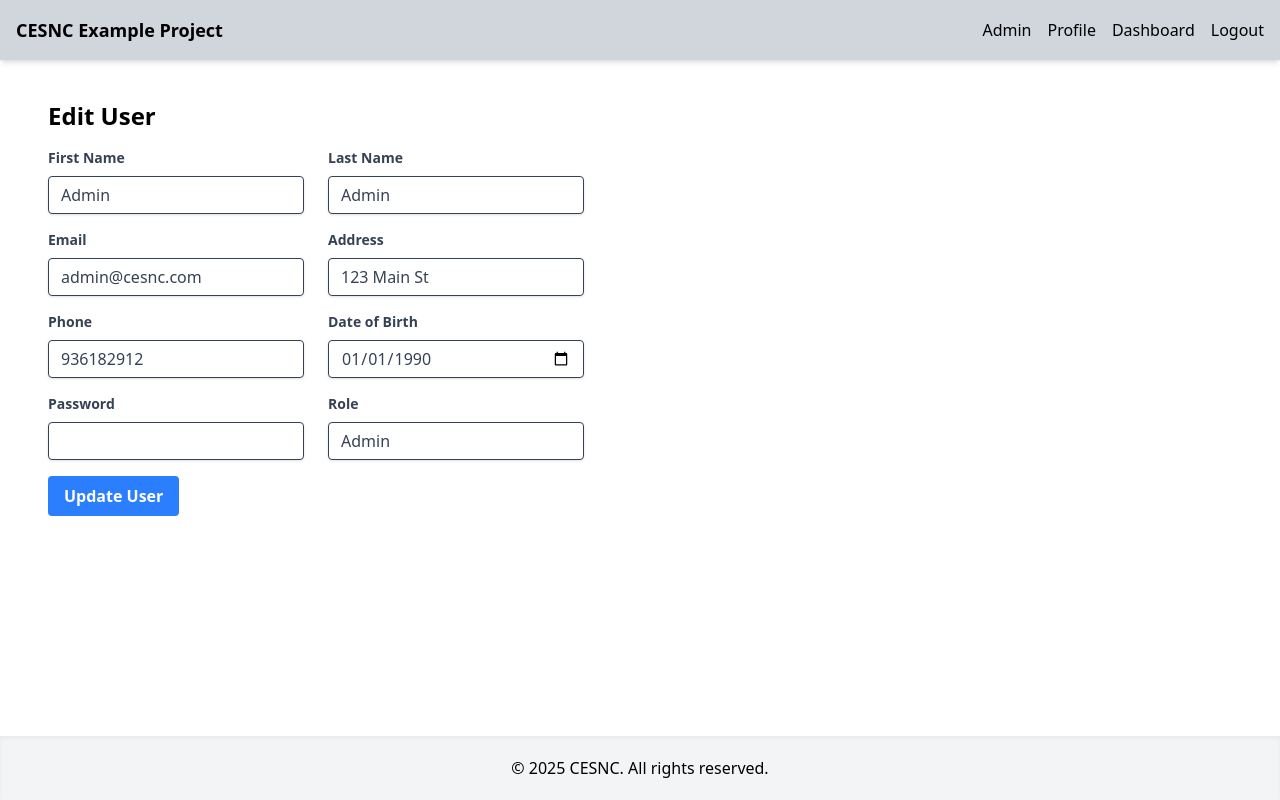
After one commit to diogocastrodev/cesnc-mini-project-website, a PHP site: page /admin_edit_user.php?id=1 in a window 1280 px wide. The commit adds this page. Run offline with PHP 8.4, Linux system fonts and the light colour scheme; a user stored in the database is signed in; data comes from the database, SQL or seed files in the repository.

Commit message:
Added profile and admin create and edit profiles

```diff
--- /dev/null
+++ b/admin_edit_user.php
@@ -0,0 +1,197 @@
+<?php
+include_once 'php/mysql_connection.php';
+session_start();
+if (!isset($_SESSION['user_id']) || $_SESSION['user_role'] !== 'admin') {
+    header("Location: login.php");
+    exit();
+}
+
+if ($_SERVER['REQUEST_METHOD'] === 'POST') {
+    if (!isset($_POST['user_id']) || !is_numeric($_POST['user_id'])) {
+        header("Location: admin.php?error=" . urlencode("Invalid user ID."));
+        exit();
+    }
+
+    $user_id = intval($_POST['user_id']);
+    $first_name = trim($_POST['first_name']);
+    $last_name = trim($_POST['last_name']);
+    $email = trim($_POST['email']);
+    $address = trim($_POST['address']);
+    $phone = trim($_POST['phone']);
+    $dob = trim($_POST['dob']);
+    $password = trim($_POST['password']);
+    $role = $_POST['role'];
+
+    if (empty($first_name) || empty($last_name) || empty($email) || empty($address) || empty($phone) || empty($dob)) {
+        header("Location: admin_edit_user.php?id=" . urlencode($user_id) . "&error=" . urlencode("All fields are required."));
+        exit();
+    }
+    if (!filter_var($email, FILTER_VALIDATE_EMAIL)) {
+        header("Location: admin_edit_user.php?id=" . urlencode($user_id) . "&error=" . urlencode("Invalid email format."));
+        exit();
+    }
+    if ($user_id !== $_SESSION['user_id'] && ($role !== 'user' && $role !== 'admin')) {
+        header("Location: admin_edit_user.php?id=" . urlencode($user_id) . "&error=" . urlencode("Invalid role selected."));
+        exit();
+    }
+    if ($user_id === $_SESSION['user_id']) {
+        $role = $_SESSION['user_role']; // Prevent changing the role of the logged-in admin
+    }
+    $hashed_password = null;
+    if (!empty($password)) {
+        $hashed_password = password_hash($password, PASSWORD_DEFAULT);
+    }
+
+    $email = strtolower($email);
+    // Check if the email already exists for another user
+    $stmt = $conn->prepare("SELECT id FROM users WHERE email = ? AND id != ?");
+    $stmt->bind_param("si", $email, $user_id);
+    $stmt->execute();
+    $result = $stmt->get_result();
+    if ($result->num_rows > 0) {
+        header("Location: admin_edit_user.php?id=" . urlencode($user_id) . "&error=" . urlencode("Email already exists for another user."));
+        exit();
+    }
+    $stmt->close();
+
+    // Update user in the database
+    $stmt = $conn->prepare("UPDATE users SET first_name = ?, last_name = ?, email = ?, address = ?, role = ?, phone = ?, date_of_birth = ? WHERE id = ?");
+    $stmt->bind_param("sssssssi", $first_name, $last_name, $email, $address, $role, $phone, $dob, $user_id);
+    if (!empty($hashed_password)) {
+        $stmt->execute();
+        // Update password if provided
+        $stmt = $conn->prepare("UPDATE users SET password = ? WHERE id = ?");
+        $stmt->bind_param("si", $hashed_password, $user_id);
+    }
+
+    if ($stmt->execute()) {
+        header("Location: admin.php?success=" . urlencode("User updated successfully."));
+        exit();
+    } else {
+        header("Location: admin_edit_user.php?id=" . urlencode($user_id) . "&error=" . urlencode("Failed to update user."));
+        exit();
+    }
+}
+
+if ($_SERVER['REQUEST_METHOD'] === 'GET') {
+    if (!isset($_GET['id']) || !is_numeric($_GET['id'])) {
+        header("Location: admin.php?error=" . urlencode("Invalid user ID."));
+        exit();
+    }
+
+    $user_id = intval($_GET['id']);
+    $stmt = $conn->prepare("SELECT id, first_name, last_name, email, address, role, phone, date_of_birth FROM users WHERE id = ?");
+    $stmt->bind_param("i", $user_id);
+    $stmt->execute();
+    $result = $stmt->get_result();
+
+    if ($result->num_rows === 0) {
+        header("Location: admin.php?error=" . urlencode("User not found."));
+        exit();
+    }
+
+    $user = $result->fetch_assoc();
+} else {
+    header("Location: admin.php?error=" . urlencode("Invalid request method."));
+    exit();
+}
+?>
+
+<!DOCTYPE html>
+<html lang="en">
+
+<head>
+    <meta charset="UTF-8">
+    <meta name="viewport" content="width=device-width, initial-scale=1.0">
+    <title>CESNC - Main page</title>
+    <script src="./js/tailwind.js"></script>
+</head>
+
+<body>
+    <div id="root" class="flex flex-col min-h-screen">
+        <nav id="nav-root" class="bg-gray-300 text-black p-4 shadow-md">
+            <div class="container mx-auto flex justify-between items-center">
+                <div class="text-lg font-bold">CESNC Example Project</div>
+                <ul class="flex space-x-4">
+                    <?php if (isset($_SESSION['user_id']) && $_SESSION['user_role'] === 'admin'): ?>
+                        <li><a href="admin.php" class="hover:underline">Admin</a></li>
+                    <?php endif; ?>
+                    <?php if (isset($_SESSION['user_id'])): ?>
+                        <li><a href="profile.php" class="hover:underline">Profile</a></li>
+                        <li><a href="dashboard.php" class="hover:underline">Dashboard</a></li>
+                        <li><a href="logout.php" class="hover:underline">Logout</a></li>
+                    <?php else: ?>
+                        <li><a href="index.php" class="hover:underline">Home</a></li>
+                        <li><a href="login.php" class="hover:underline">Login</a></li>
+                    <?php endif; ?>
+                </ul>
+            </div>
+
+        </nav>
+        <main id=" main-root" class="container mx-auto flex-1 p-4">
+            <?php if (isset($_GET['error'])): ?>
+                <div class="bg-red-100 border border-red-400 text-red-700 px-4 py-3 rounded relative mb-4" role="alert">
+                    <strong>Error:</strong> <?php echo htmlspecialchars($_GET['error']); ?>
+                </div>
+            <?php endif; ?>
+            <form action="admin_edit_user.php" method="post" class="px-8 pt-6 pb-8 mb-4">
+                <input type="hidden" name="user_id" value="<?php echo htmlspecialchars($_GET['id']); ?>">
+                <h2 class="text-2xl font-bold mb-4">Edit User</h2>
+
+                <div class="flex flex-row space-x-6">
+                    <div class="mb-4">
+                        <label class="block text-gray-700 text-sm font-bold mb-2" for="first_name">First Name</label>
+                        <input type="text" id="first_name" name="first_name" value="<?php echo htmlspecialchars($user['first_name']); ?>" required class="shadow appearance-none border rounded w-64 py-2 px-3 text-gray-700 leading-tight focus:outline-none focus:shadow-outline">
+                    </div>
+                    <div class="mb-4">
+                        <label class="block text-gray-700 text-sm font-bold mb-2" for="last_name">Last Name</label>
+                        <input type="text" id="last_name" name="last_name" value="<?php echo htmlspecialchars($user['last_name']); ?>" required class="shadow appearance-none border rounded w-64 py-2 px-3 text-gray-700 leading-tight focus:outline-none focus:shadow-outline">
+                    </div>
+                </div>
+                <div class="flex flex-row space-x-6">
+                    <div class="mb-4">
+                        <label class="block text-gray-700 text-sm font-bold mb-2" for="email">Email</label>
+                        <input type="email" id="email" name="email" value="<?php echo htmlspecialchars($user['email']); ?>" required class="shadow appearance-none border rounded w-64 py-2 px-3 text-gray-700 leading-tight focus:outline-none focus:shadow-outline">
+                    </div>
+                    <div class="mb-4">
+                        <label class="block text-gray-700 text-sm font-bold mb-2" for="address">Address</label>
+                        <input type="text" id="address" name="address" value="<?php echo htmlspecialchars($user['address']); ?>" required class="shadow appearance-none border rounded w-64 py-2 px-3 text-gray-700 leading-tight focus:outline-none focus:shadow-outline">
+                    </div>
+                </div>
+                <div class="flex flex-row space-x-6">
+                    <div class="mb-4">
+                        <label class="block text-gray-700 text-sm font-bold mb-2" for="phone">Phone</label>
+                        <input type="text" id="phone" name="phone" value="<?php echo htmlspecialchars($user['phone'] ?? "") ?>" required class="shadow appearance-none border rounded w-64 py-2 px-3 text-gray-700 leading-tight focus:outline-none focus:shadow-outline">
+                    </div>
+                    <div class="mb-4">
+                        <label class="block text-gray-700 text-sm font-bold mb-2" for="dob">Date of Birth</label>
+                        <input type="date" id="dob" name="dob" value="<?php echo htmlspecialchars($user['date_of_birth'] ?? ""); ?>" required class="shadow appearance-none border rounded w-64 py-2 px-3 text-gray-700 leading-tight focus:outline-none focus:shadow-outline">
+                    </div>
+                </div>
+                <div class="flex flex-row space-x-6">
+                    <div class="mb-4">
+                        <label class="block text-gray-700 text-sm font-bold mb-2" for="password">Password</label>
+                        <input type="password" id="password" name="password" class="shadow appearance-none border rounded w-64 py-2 px-3 text-gray-700 leading-tight focus:outline-none focus:shadow-outline">
+                    </div>
+                    <div class="mb-4">
+                        <label class="block text-gray-700 text-sm font-bold mb-2" for="role">Role</label>
+                        <select id="role" name="role" required class="w-64 shadow appearance-none border rounded py-2 px-3 text-gray-700 leading-tight focus:outline-none focus:shadow-outline" <?php if ($_SESSION['user_id'] === $user['id'] && $user['role'] === 'admin') echo 'disabled'; ?>>
+                            <option value="user" <?php if ($user['role'] === 'user') echo 'selected'; ?>>User</option>
+                            <option value="admin" <?php if ($user['role'] === 'admin') echo 'selected'; ?>>Admin</option>
+                        </select>
+                    </div>
+                </div>
+                <div class="flex items-center justify-between">
+                    <button type="submit" class="bg-blue-500 hover:bg-blue-700 text-white font-bold py-2 px-4 rounded focus:outline-none focus:shadow-outline">Update User</button>
+                </div>
+
+
+            </form>
+        </main>
+        <footer id="footer-root" class="flex justify-center items-center h-16 bg-gray-100 shadow-inner ">
+            <div class="">© <?php echo date("Y"); ?> CESNC. All rights reserved.</div>
+        </footer>
+    </div>
+</body>
+
+</html>
--- a/dashboard.php
+++ b/dashboard.php
@@ -28,6 +28,7 @@ if (!isset($_SESSION['user_id'])) {
                         <li><a href="admin.php" class="hover:underline">Admin</a></li>
                     <?php endif; ?>
                     <?php if (isset($_SESSION['user_id'])): ?>
+                        <li><a href="profile.php" class="hover:underline">Profile</a></li>
                         <li><a href="dashboard.php" class="hover:underline">Dashboard</a></li>
                         <li><a href="logout.php" class="hover:underline">Logout</a></li>
                     <?php else: ?>
--- a/index.php
+++ b/index.php
@@ -27,6 +27,7 @@ if (isset($_SESSION['user_id'])) {
                         <li><a href="admin.php" class="hover:underline">Admin</a></li>
                     <?php endif; ?>
                     <?php if (isset($_SESSION['user_id'])): ?>
+                        <li><a href="profile.php" class="hover:underline">Profile</a></li>
                         <li><a href="dashboard.php" class="hover:underline">Dashboard</a></li>
                         <li><a href="logout.php" class="hover:underline">Logout</a></li>
                     <?php else: ?>
--- a/new-message.php
+++ b/new-message.php
@@ -96,6 +96,7 @@ if ($_SERVER['REQUEST_METHOD'] === 'POST') {
                         <li><a href="admin.php" class="hover:underline">Admin</a></li>
                     <?php endif; ?>
                     <?php if (isset($_SESSION['user_id'])): ?>
+                        <li><a href="profile.php" class="hover:underline">Profile</a></li>
                         <li><a href="dashboard.php" class="hover:underline">Dashboard</a></li>
                         <li><a href="logout.php" class="hover:underline">Logout</a></li>
                     <?php else: ?>
--- a/read-message.php
+++ b/read-message.php
@@ -52,6 +52,7 @@ $stmt->close();
                         <li><a href="admin.php" class="hover:underline">Admin</a></li>
                     <?php endif; ?>
                     <?php if (isset($_SESSION['user_id'])): ?>
+                        <li><a href="profile.php" class="hover:underline">Profile</a></li>
                         <li><a href="dashboard.php" class="hover:underline">Dashboard</a></li>
                         <li><a href="logout.php" class="hover:underline">Logout</a></li>
                     <?php else: ?>
```
Also changed, not shown: admin.php (+27 -8 lines), admin_create_user.php (added, +46 -0 lines), admin_toggleStatus.php (added, +51 -0 lines), login.php (+9 -1 lines), profile.php (added, +178 -0 lines).
